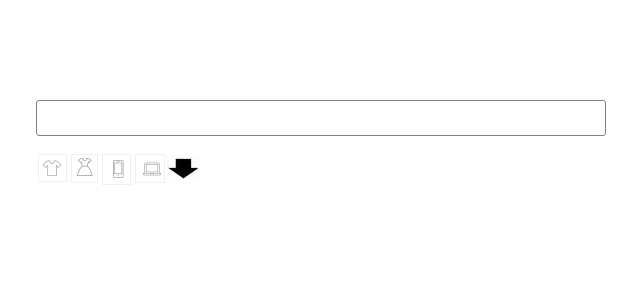
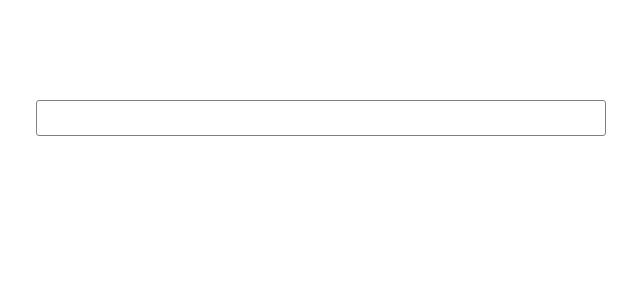
Before and after one commit to ammarisme/angular-category-search-box, an Angular app: page / in a window 1280 px wide. Shown: the top 300 px of the page, without its empty margins (34-674 px from the left). Built offline with nearby package versions, Linux system fonts and the light colour scheme.

Commit message:
On focus shows categories.

```diff
--- a/src/app/header/header.component.html
+++ b/src/app/header/header.component.html
@@ -2,20 +2,19 @@
   <div class="form-group col-md-6 input-wrapper">
     <app-selected-category [category]="category" *ngFor="let category of selectedCategories" ></app-selected-category>
     <!-- <div class="col-md-6 pull-right form-control " style="display:inline-block" > -->
-        <input class="pull-right col-md-9"  type="text"  [(ngModel)]="inputText"  (keydown)="onKeyDown($event)" (input)="onSearchChange($event)" >
+        <input class="pull-right col-md-9" (focus)="onInputFocus()"  type="text"  [(ngModel)]="inputText"  (keydown)="onKeyDown($event)" (input)="onSearchChange($event)" >
     <!-- </div> -->
   </div>
 </div>
 
-  <div class="row">
+  <div class="row" *ngIf="mainCategories.length > 0 || otherCategories.length > 0">
     <app-category [category]="category" (categorySelected)="categorySelected($event)" *ngFor="let category of mainCategories"  ></app-category>
-    <div class="category-image" (click) = "showOtherCategories=!showOtherCategories;menuCollapsed=!menuCollapsed" *ngIf="otherCategories.length > 0" >
-      <img [src]="menuCollapsed?'/assets/arrow-down.jpg':'/assets/arrow-up.jpg'" class="pull-right" alt="">
+    <div class="category-image"  (click) = "toggleOtherCategoriesMenu()" >
+      <img [src]="(this.otherCategories.length == 0)?'/assets/arrow-down.jpg':'/assets/arrow-up.jpg'" class="pull-right" alt="">
   </div>
   </div>
 
-
-  <div class="row" *ngIf="showOtherCategories" >
+  <div class="row" *ngIf="otherCategories.length > 0" >
     <ul>
       <app-other-category [category]="category" (categorySelected)="categorySelected($event)" *ngFor="let category of otherCategories"  ></app-other-category>
     </ul>
--- a/src/app/header/header.component.ts
+++ b/src/app/header/header.component.ts
@@ -18,30 +18,40 @@ export class HeaderComponent implements OnInit {
   keywordLength : number = 0;
   inputText = "";
   menuCollapsed = true;
-
+  showMainCategories :boolean = false;
 
   @ViewChild("inputBox") _el: ElementRef;
 
   constructor(private categoryService : CategoryService) { }
 
   ngOnInit() {
-    this.selectedCategories = this.categoryService.selectedCategories;
+    // this.selectedCategories = this.categoryService.selectedCategories;
+    // this.otherCategories = this.categoryService.otherCategories;
+    // this.mainCategories = this.categoryService.categories;
+  }
+
+  onInputFocus(){
+    this.mainCategories = this.categoryService.categories;
+    this.showMainCategories=true;
+
+  }
+  toggleOtherCategoriesMenu(){
+    this.showOtherCategories=!this.showOtherCategories;
+    this.menuCollapsed=!this.menuCollapsed;
+    if(!this.menuCollapsed){
       this.otherCategories = this.categoryService.otherCategories;
-    this.mainCategories = this.categoryService.categories;
+    }else{
+      this.otherCategories = [];
+    }
   }
 
   onSearchChange(event){
-    console.log(event);
-
-
-
     if(event.inputType =="deleteContentBackward"){
       this.searchKeyword = "";//this.searchKeyword.substr(0, this.searchKeyword.length-2);
       event.target.value ="";
       this.categoryService.searchCategories(this.searchKeyword);
       this.otherCategories = this.categoryService.otherCategories;
       this.mainCategories = this.categoryService.categories;
-
     }else if(event.inputType=="insertText"){
       this.searchKeyword = this.searchKeyword + event.data;//= event.value;
 
@@ -52,11 +62,6 @@ export class HeaderComponent implements OnInit {
       event.target.value = this.categoryService.predictedCategory.categoryName;
       this.setInputSelection(event.target, this.searchKeyword.length, 100);
     }
-
-
-
-    // event.target.select(this.keywordLength , 100);
-
   }
 
    setInputSelection(input, startPos, endPos) {
@@ -65,7 +70,6 @@ export class HeaderComponent implements OnInit {
         input.selectionStart = startPos;
         input.selectionEnd = endPos;
     } else if ((document as any).selection && (document as any).selection.createRange) {
-        // IE branch
         input.select();
         var range = (document as any).selection.createRange();
         range.collapse(true);
@@ -82,7 +86,6 @@ export class HeaderComponent implements OnInit {
     this.mainCategories = this.categoryService.categories;
     this.otherCategories = [];
     this.inputText = "";
-
   }
 
   onKeyDown(event : KeyboardEvent){
@@ -102,5 +105,4 @@ export class HeaderComponent implements OnInit {
       this.mainCategories[this.selectionIndex].selectionStatus = 1;
     }
   }
-
 }
```
Also changed, not shown: src/index.html (line endings or trailing spaces). Lines whose indentation alone changed are shown as unchanged.
